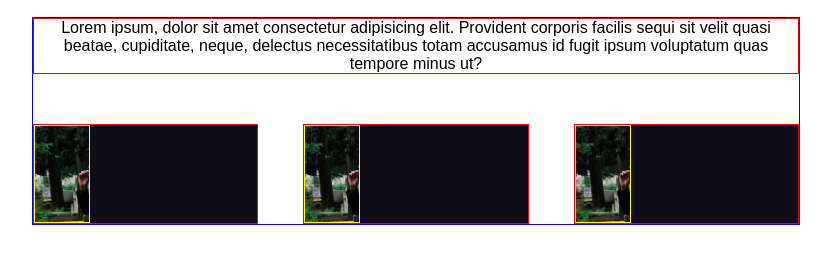
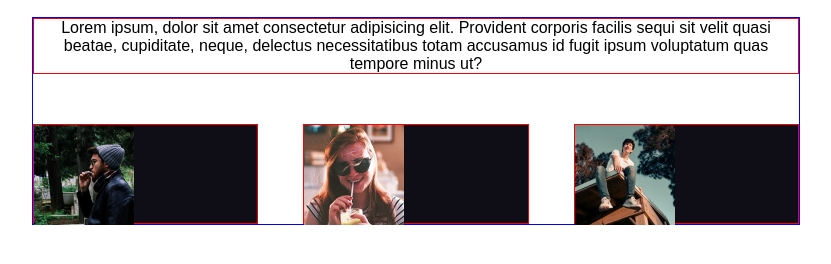
Before and after one commit to erosalpe/html-css-float-cards, a plain HTML site: page index.html in a window 1280 px wide. Shown: the part 60-324 px from the top of the page, without its empty margins (224-1055 px from the left). Drawn offline with Linux system fonts and the light colour scheme.

Commit message:
modificate profile-pictures

```diff
--- a/assets/css/style.css
+++ b/assets/css/style.css
@@ -33,15 +33,6 @@ p{
     border: 1px solid red;
 }
 
-.profile-pic{
-    background-image: url(../img/male1.png);
-    background-repeat: no-repeat;
-    background-size: cover;
-    width: 25%;
-    height: 100%;
-    border: 1px solid yellow;
-}
-
 .card-left{
     width: calc(100% / 3 - 30px);
     height: 100px;
@@ -58,3 +49,7 @@ p{
     border: 1px solid red;
     float: right;
 }
+
+.profile-picture > img{
+    height: 100px;
+}
--- a/index.html
+++ b/index.html
@@ -19,20 +19,20 @@
         <p>Lorem ipsum, dolor sit amet consectetur adipisicing elit. Provident corporis facilis sequi sit velit quasi beatae, cupiditate, neque, delectus necessitatibus totam accusamus id fugit ipsum voluptatum quas tempore minus ut?</p>
 
         <div class="card-left">
-            <div class="profile-pic">
-                <figure></figure>
+            <div class="profile-picture">
+                <img src="./assets/img/male1.png">
             </div>
         </div>
 
         <div class="card-left">
-            <div class="profile-pic">
-                <figure></figure>
+            <div class="profile-picture">
+                <img src="./assets/img/female1.png">
             </div>
         </div>
 
         <div class="card-right">
-            <div class="profile-pic">
-                <figure></figure>
+            <div class="profile-picture">
+                <img src="./assets/img/male3.png">
             </div>
         </div>
 
```
